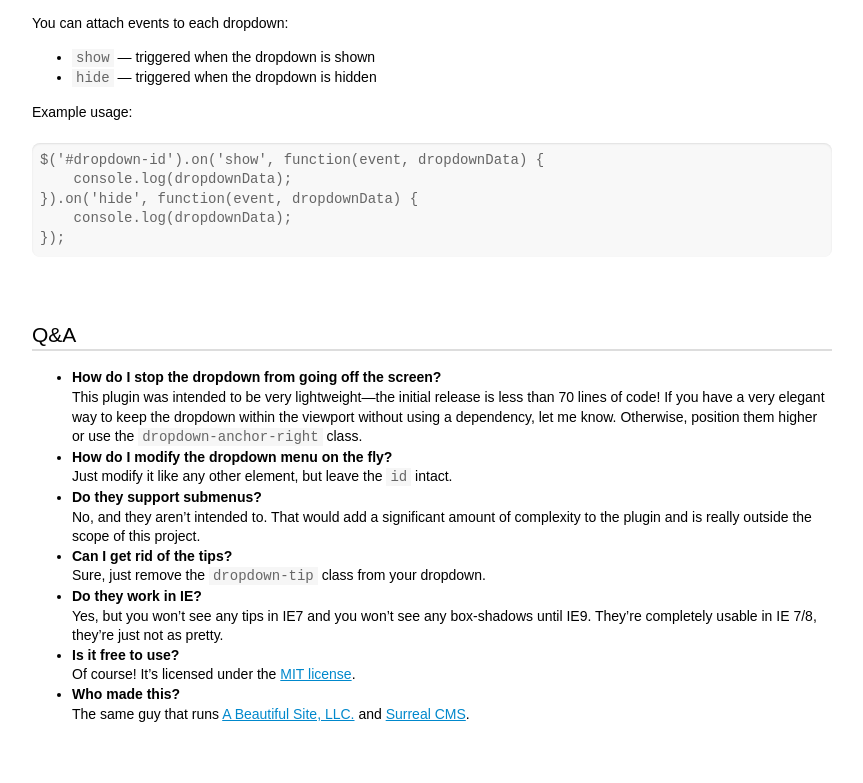
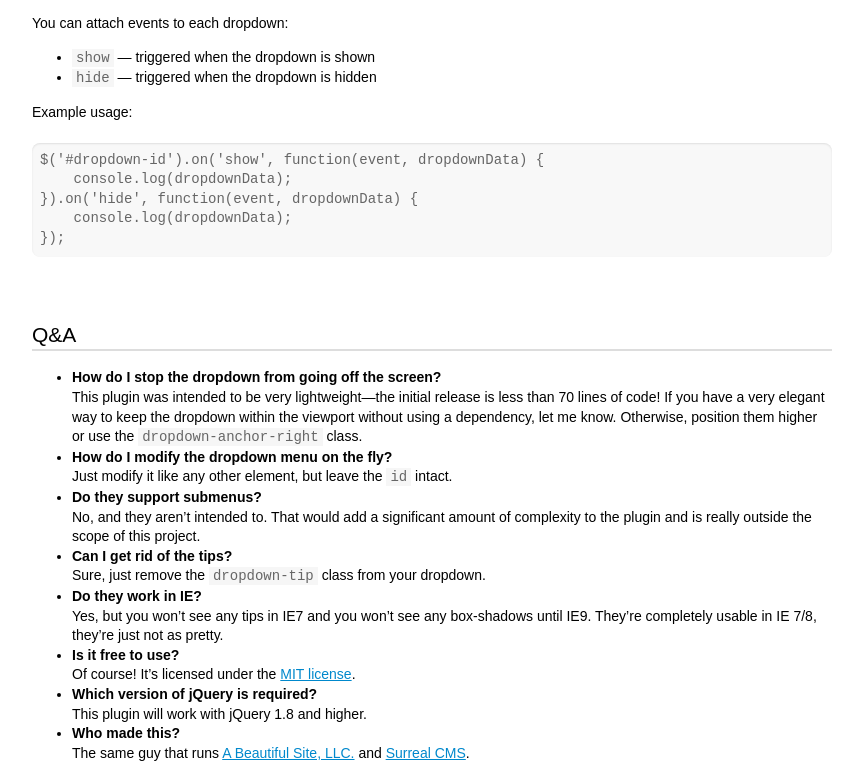
Before and after one commit to soundasleep/jquery-dropdown, a website: page index.html in a window 1280 px wide. Shown: the part 2299-3082 px from the top of the page, without its empty margins (208-1071 px from the left). Before the commit the page ends 3043 px from the top, so only its background shows below. Drawn offline with nearby package versions, Linux system fonts and the light colour scheme.

Commit message:
Fixes #69

```diff
--- a/index.html
+++ b/index.html
@@ -266,6 +266,10 @@
 			Of course!  It’s licensed under the <a href="http://opensource.org/licenses/MIT">MIT license</a>.
 		</li>
 		<li>
+			<strong>Which version of jQuery is required?</strong><br />
+			This plugin will work with jQuery 1.8 and higher.
+		</li>
+		<li>
 			<strong>Who made this?</strong><br />
 			The same guy that runs <a href="http://www.abeautifulsite.net/">A Beautiful Site, LLC.</a> and
 			<a href="http://www.surrealcms.com/">Surreal CMS</a>.
```
